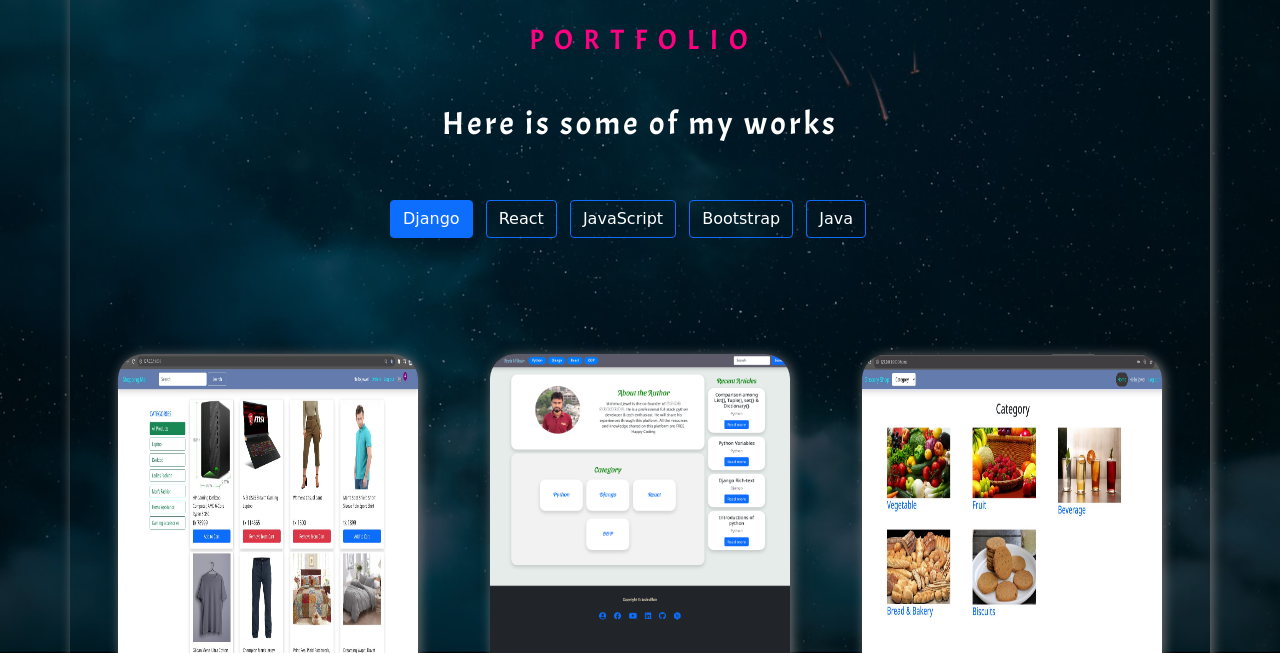
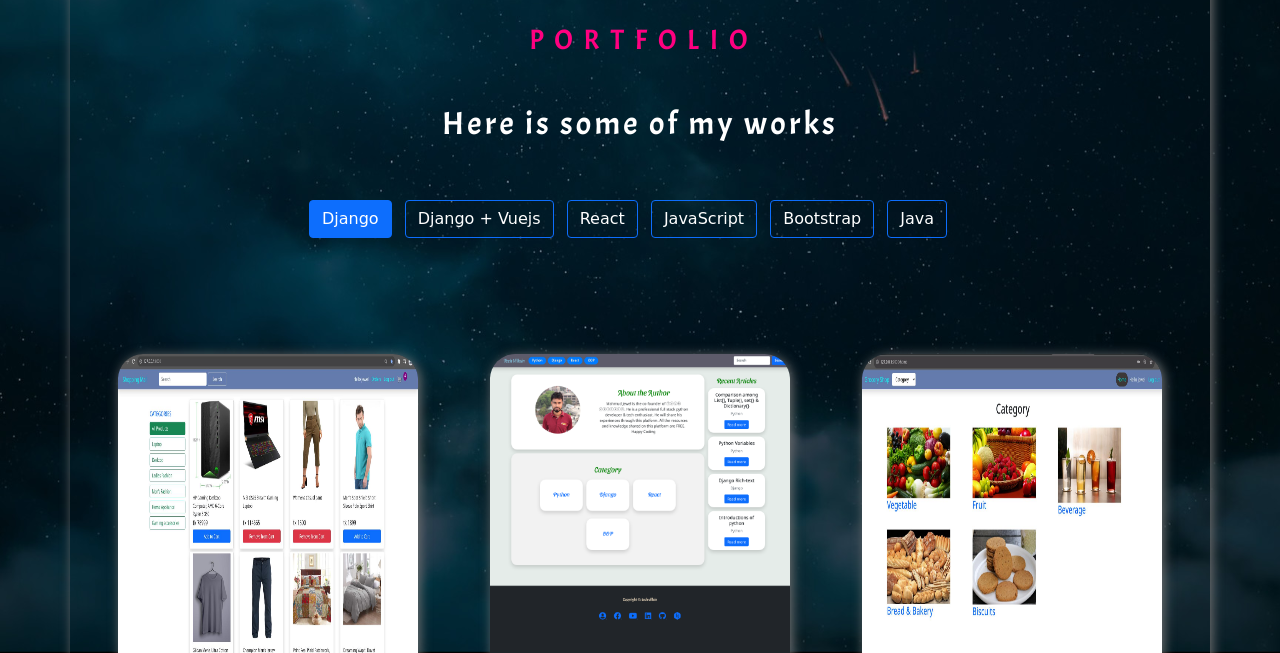
Before and after one commit to MahmudJewel/Django_portfolio, a Django app: page /portfolio in a window 1280 px wide. Shown: the part 132-785 px from the top of the page. Run offline with Django 3.2, Linux system fonts and the light colour scheme; some libraries are stand-ins or nearby versions; some web fonts are replaced.

Commit message:
Vuengo project category added

```diff
--- a/second/views.py
+++ b/second/views.py
@@ -91,6 +91,20 @@ def portfolio(request):
 	djFamouseQuotes.desc="Django"
 	djFamouseQuotes.img='../static/img/project-img/dj-quotes.jpg'
 
+
+	# Django+Vuejs projects
+	vuengoTodo=projects()
+	vuengoTodo.link= "https://github.com/MahmudJewel/Todo-DRF-Vuejs"
+	vuengoTodo.title="ToDo using Django, Vuejs & DRF"
+	vuengoTodo.desc="Django,Vuejs & DRF"
+	vuengoTodo.img='../static/img/project-img/vuengo-toDo.jpg'
+
+	vuengoCRUD=projects()
+	vuengoCRUD.link= "https://github.com/MahmudJewel/CRUD-DRF-VUEJS"
+	vuengoCRUD.title="CRUD using Django, Vuejs & DRF"
+	vuengoCRUD.desc="Django,Vuejs & DRF"
+	vuengoCRUD.img='../static/img/project-img/vuengo-Crud.jpg'
+
 	# react projects
 	reactCal=projects()
 	reactCal.link= "https://github.com/MahmudJewel/react-calculator"
@@ -183,6 +197,11 @@ def portfolio(request):
 			djStudentForm,
 		]
 
+	vuengo_project_list=[
+			vuengoTodo,
+			vuengoCRUD,
+		]
+
 	react_project_list=[
 			reactCal,
 			reactForm,
@@ -208,6 +227,7 @@ def portfolio(request):
 
 	context= {
 		'dj_project_list': dj_project_list,
+		'vuengo_project_list': vuengo_project_list,
 		'react_project_list': react_project_list,
 		'js_project_list' : js_project_list,
 		'bootstrap_project_list': bootstrap_project_list,
--- a/templates/Portfolio.html
+++ b/templates/Portfolio.html
@@ -51,6 +51,13 @@
               <a
                 class="tablinks btn btn-outline-primary m-1"
                 style="color: white"
+                onclick="openCity(event, 'vuengo')"
+              >
+                Django + Vuejs
+              </a>
+              <a
+                class="tablinks btn btn-outline-primary m-1"
+                style="color: white"
                 onclick="openCity(event, 'React')"
               >
                 React
@@ -80,7 +87,7 @@
           </div>
         </div>
       </div>
-      <!-- django project lis  -->
+      <!-- django project list  -->
       <div
         id="Python"
         class="tabcontent projects"
@@ -116,7 +123,43 @@
         </div>
       </div>
 
-      <!-- React project lis  -->
+      <!-- Django+Vuejs project list  -->
+      <div
+        id="vuengo"
+        class="tabcontent projects"
+        data-aos="fade-up"
+        data-aos-delay="300"
+      >
+        <div class="projects" data-aos="fade-up" data-aos-delay="300">
+          {% for app in vuengo_project_list %}
+          <div class="screenshot">
+            <div class="over">
+              <a href="{{app.link}}" target="_blank"> {{app.title}} </a>
+              <p>{{app.desc}}</p>
+            </div>
+            <img src="{{app.img}}" />
+            <div
+              style="
+                margin: 0 1rem 0 1rem;
+                padding: 1rem;
+                border-radius: 0 0 25px 25px;
+                box-shadow: 2px 2px 12px #737373;
+                width: 300px;
+              "
+            >
+              <h6>{{app.title}}</h6>
+              <!-- <p>Django project</p> -->
+              <a href="{{app.link}}" target="_blank" class="btn btn-success"
+                >About</a
+              >
+            </div>
+          </div>
+
+          {% endfor %}
+        </div>
+      </div>
+
+      <!-- React project list  -->
       <div
         id="React"
         class="tabcontent projects"
```
Also changed, not shown: static/img/project-img/vuengo-Crud.jpg (added), static/img/project-img/vuengo-toDo.jpg (added).
